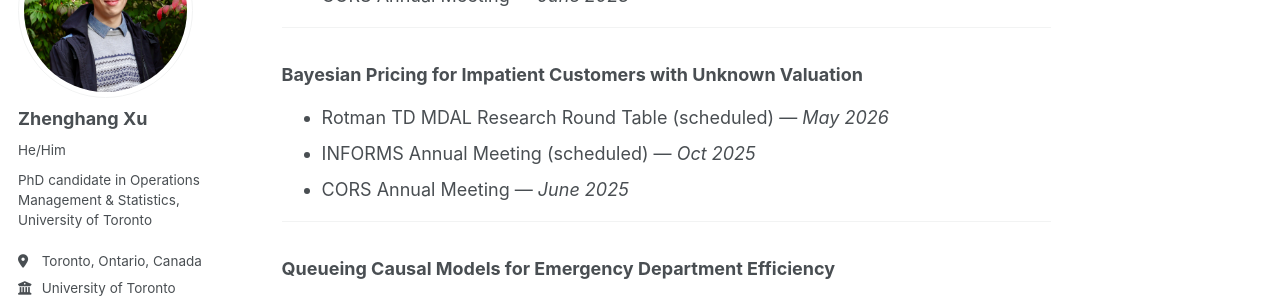
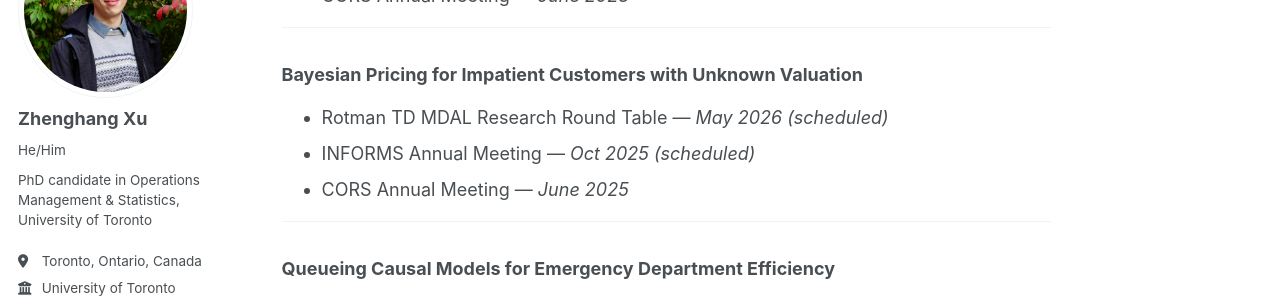
Before and after one commit to zhenghangxu-baymax/zhenghangxu-baymax.github.io, a Jekyll site: the page built from _pages/talks.md, in a window 1280 px wide and 900 px high, scrolled down 760 px. Shown: the part 176-476 px from the top of the window. Built offline with Jekyll 4.4.1, drawn with Linux system fonts in a browser that asks for light colours.

```diff
--- a/_pages/talks.md
+++ b/_pages/talks.md
@@ -28,8 +28,8 @@ permalink: /talks/
 
 ### Bayesian Pricing for Impatient Customers with Unknown Valuation
 
-- Rotman TD MDAL Research Round Table (scheduled) — *May 2026*
-- INFORMS Annual Meeting (scheduled) — *Oct 2025*
+- Rotman TD MDAL Research Round Table — *May 2026 (scheduled)*
+- INFORMS Annual Meeting — *Oct 2025 (scheduled)*
 - CORS Annual Meeting — *June 2025*
 
 ---
```
